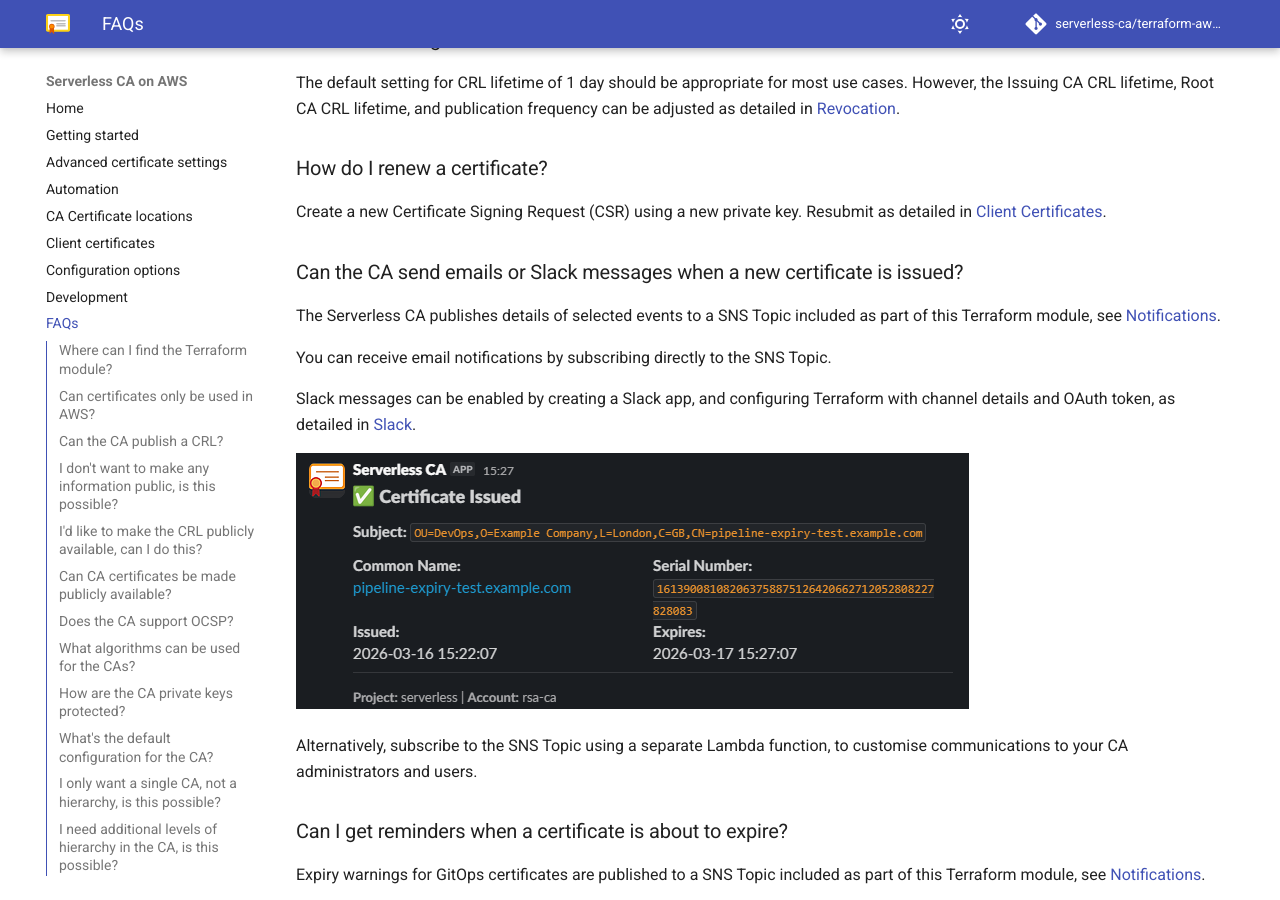
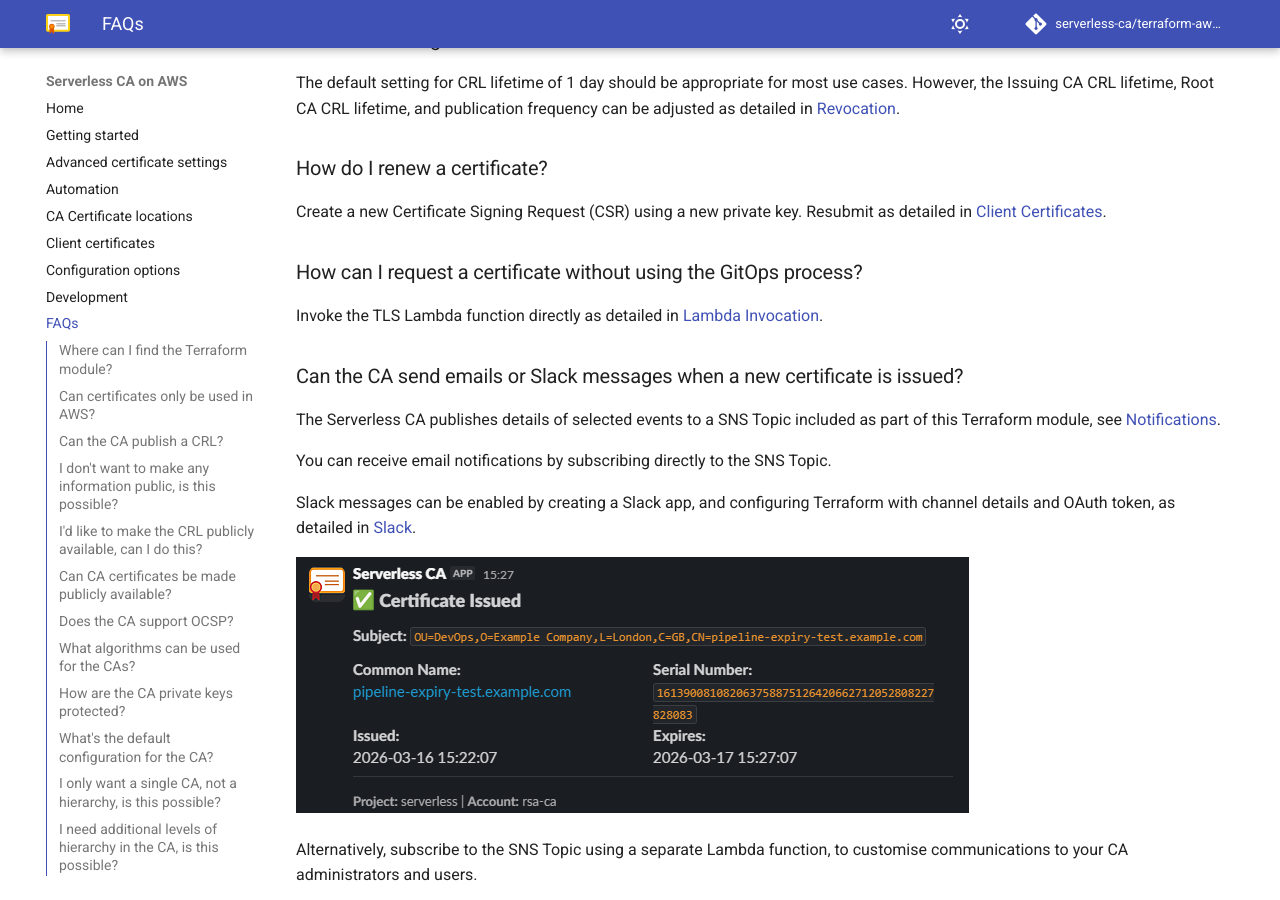
Before and after one commit to serverless-ca/terraform-aws-ca, an MkDocs documentation site: the page built from docs/faq.md, in a window 1280 px wide and 900 px high, scrolled down 3639 px. Built offline with MkDocs 1.6.1 and Material for MkDocs 9.7.7, drawn with Linux system fonts in a browser that asks for light colours; comment, search, counter and statistics services are not loaded; some of the changed text lies outside the part shown.

Commit message:
Example Lambda invocation and responses

```diff
--- a/docs/faq.md
+++ b/docs/faq.md
@@ -106,6 +106,9 @@
 ### How do I renew a certificate?
 Create a new Certificate Signing Request (CSR) using a new private key. Resubmit as detailed in [Client Certificates](client-certificates.md#renewing-certificates).
 
+### How can I request a certificate without using the GitOps process?
+Invoke the TLS Lambda function directly as detailed in [Lambda Invocation](lambda-invocation.md).
+
 ### Can the CA send emails or Slack messages when a new certificate is issued?
 The Serverless CA publishes details of selected events to a SNS Topic included as part of this Terraform module, see [Notifications](notifications.md).
 
--- a/mkdocs.yml
+++ b/mkdocs.yml
@@ -54,6 +54,7 @@
   - Configuration options: options.md
   - Development: development.md
   - FAQs: faq.md
+  - Lambda Invocation: lambda-invocation.md
   - Notifications: notifications.md
   - Revocation: revocation.md
   - Security: security.md
```
Also changed, not shown: docs/client-certificates.md (+21 -1 lines), docs/lambda-invocation.md (added, +26 -0 lines).
